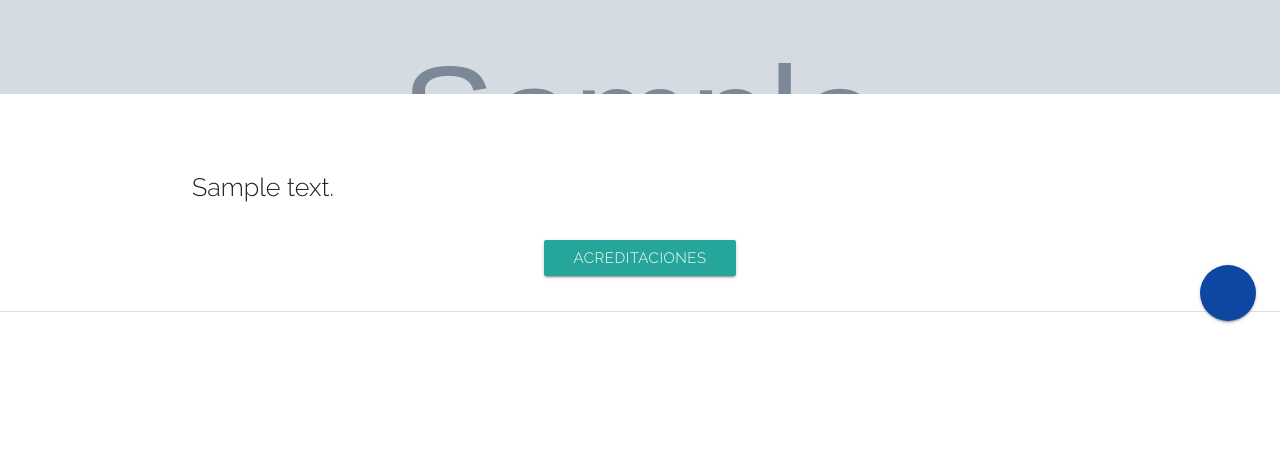
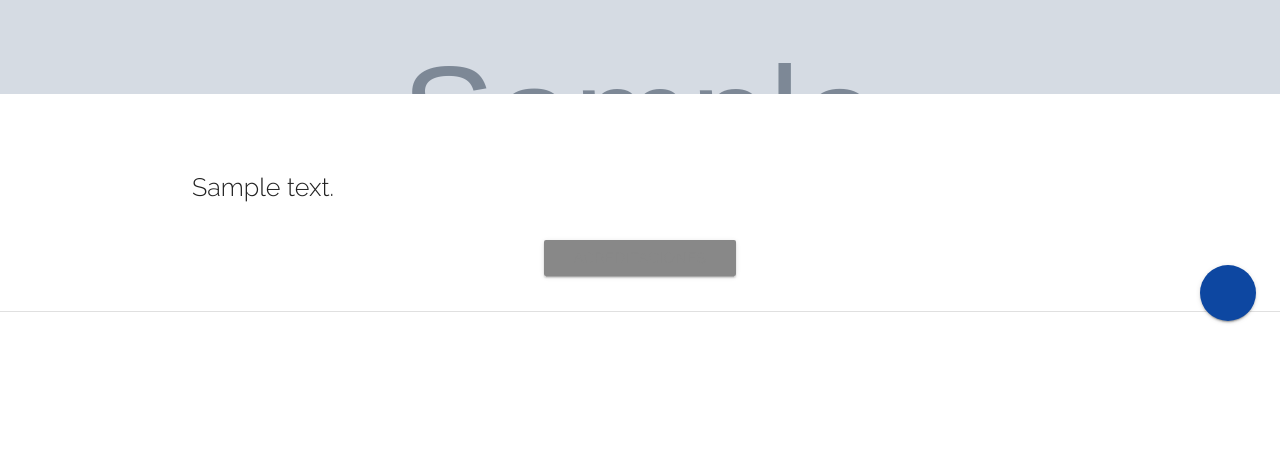
Before and after one commit to juliannieb/documentaqro, a Django app: page /evento/1 in a window 1280 px wide. Shown: the part 434-891 px from the top of the page. Run offline with Django 3.2, Linux system fonts and the light colour scheme; tables that the repository leaves empty hold one stand-in row (values such as "Sample post"); grey boxes marked "Sample" are stand-in pictures; some libraries are stand-ins or nearby versions.

Commit message:
Changes acreditaciones button color

```diff
--- a/templates/evento.html
+++ b/templates/evento.html
@@ -58,7 +58,7 @@
             </div>
             {% if evento.link_acreditaciones %}
                 <div class="col s12 center">
-                    <a class="waves-effect waves-light btn center-align" href="{{ evento.link_acreditaciones }}">Acreditaciones</a>
+                    <a class="waves-effect waves-light btn center-align" href="{{ evento.link_acreditaciones }}" style="background:{{ evento.color }}; color:{{ evento.color_texto_nav}}">Acreditaciones</a>
                 </div>
             {% endif %}
         </div>
```
